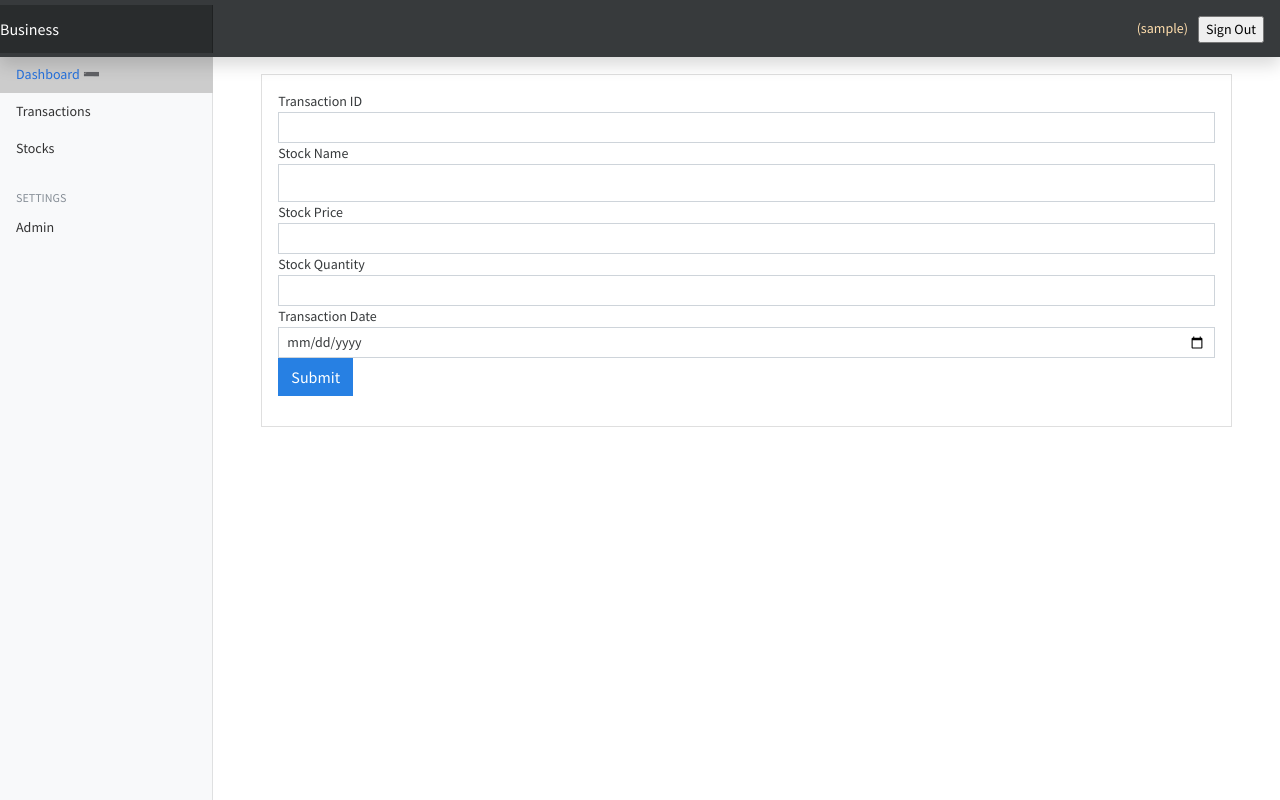
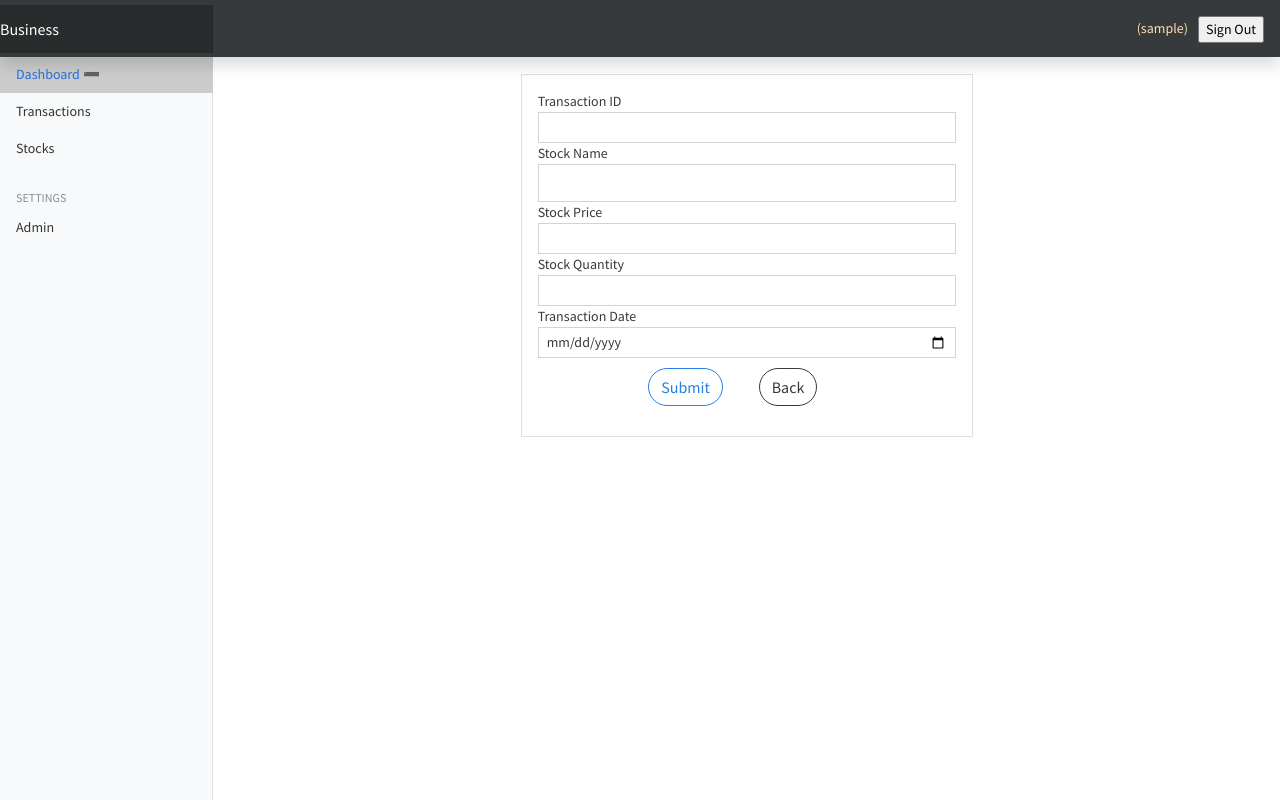
Before and after one commit to jfi1509/Ethan, a Django app: page /add-transaction in a window 1280 px wide. Run offline with Django 3.2, Linux system fonts and the light colour scheme; the visitor is signed in with stand-in values (Sample User, id 1); data that the repository does not hold is empty; some libraries are stand-ins or nearby versions.

Commit message:
Ethan AI | Assignment | Files Cleanup and adding modularity for add edit and delete

```diff
--- a/business/settings.py
+++ b/business/settings.py
@@ -11,7 +11,6 @@ https://docs.djangoproject.com/en/2.1/ref/settings/
 """
 
 import os
-import django_heroku
 
 from django.contrib import messages
 
@@ -40,7 +39,6 @@ INSTALLED_APPS = [
     'django.contrib.sessions',
     'django.contrib.messages',
     'django.contrib.staticfiles',
-    'widget_tweaks',
     'django_filters',
     'transactions',
     'stocks',
@@ -138,7 +136,6 @@ STATICFILES_DIRS = [
 ]
 
 STATIC_ROOT = os.path.join(BASE_DIR, 'static')
-django_heroku.settings(locals())
 
 MESSAGE_TAGS = {
     messages.ERROR : 'danger'
--- a/business/static/css/main.css
+++ b/business/static/css/main.css
@@ -68,3 +68,22 @@
   margin: 0 auto;
   max-width: 500px;
 }
+
+a.save-button,
+input.save-button {
+  margin-top: 10px;
+}
+
+p.delete-text {
+  margin: 0 auto;
+}
+
+a.go-back {
+  margin-left: 125px;
+}
+
+.pagination-text {
+  margin-top: 20px;
+  margin-bottom: 15px;
+  display: inline-block;
+}
--- a/stocks/models.py
+++ b/stocks/models.py
@@ -37,3 +37,4 @@ class Stock(ExternalBase):
 
         verbose_name = 'Stock'
         verbose_name_plural = 'Stocks'
+        ordering = ['-updated_at']
--- /dev/null
+++ b/templates/partials/_add_buttons.html
@@ -0,0 +1,16 @@
+<div class="row">
+    <div class="col-md-3">
+    </div>
+    <div class="col-md-3">
+        <input
+        type="submit"
+        value="Submit"
+        class="btn btn-outline-primary btn-primary-sm save-button rounded-pill"
+        />
+    </div>
+    <div class="col-md-3">
+        <a class="btn btn-outline-secondary btn-secondary-sm save-button rounded-pill" href="{{request.META.HTTP_REFERER}}" role="button">Back</a>
+    </div>
+    <div class="col-md-3">
+    </div>
+</div>
--- a/templates/partials/_pagination.html
+++ b/templates/partials/_pagination.html
@@ -1,9 +1,9 @@
 <div class="pagination-container">
-    <div class="">
+    <div class="pagination-text">
       Showing page {{page_obj.number}} of {{ page_obj.paginator.num_pages }}
     </div>
 
-    <ul class="pagination align-right float-right mr-auto">
+    <ul class="pagination mr-auto pagination-indicator">
       {% if page_obj.has_previous %}
         <li {% if page_obj.number == 1 %} class="page-item active" {% endif %}><a class="page-link" href="?page=1">&laquo; 1</a></li>
         <li class="page-item"> <a class="page-link" href="?page={{ page_obj.previous_page_number }}">Previous</a></li>
--- a/templates/stocks/edit_stock.html
+++ b/templates/stocks/edit_stock.html
@@ -32,11 +32,7 @@
           />
         </div>
 
-        <input
-          type="submit"
-          value="Save"
-          class="btn btn-primary btn-primary-sm"
-        />
+        {% include 'partials/_edit_buttons.html' %}
       </form>
     </div>
   </div>
--- a/templates/stocks/index.html
+++ b/templates/stocks/index.html
@@ -23,7 +23,7 @@
 
     {% if perms.stocks.view_stock %}
       {% for stock in page_obj%}
-        <button class="accordion mt-3">{{stock.id}}</button>
+        <button class="accordion mt-3">{{stock.name}}</button>
         <div class="panel">
           <div class="app-table">
             <table class="table table-stripped table-hover">
--- a/templates/transactions/add_transaction.html
+++ b/templates/transactions/add_transaction.html
@@ -1,7 +1,7 @@
 {% extends 'base.html' %}
 {% block content %}
 
-<div class="container mt-4 main-container">
+<div class="container mt-4 main-container edit-card">
   <div class="card">
     <div class="card-body">
       <form action="{% url 'add-transaction' %}" method="post">
@@ -60,11 +60,7 @@
           />
         </div>
 
-        <input
-          type="submit"
-          value="Submit"
-          class="btn btn-primary btn-primary-sm"
-        />
+        {% include 'partials/_add_buttons.html' %}
       </form>
     </div>
   </div>
--- a/transactions/urls.py
+++ b/transactions/urls.py
@@ -8,5 +8,5 @@ urlpatterns = [
     path('transactions', views.index, name="transactions"),
     path('add-transaction', views.add_transaction, name="add-transaction"),
     path('edit-transaction/<int:id>', views.edit_transaction, name="edit-transaction"),
-    path('transaction-delete/<int:id>', views.delete_transaction, name="delete-transaction"),
+    path('delete-transaction/<int:id>', views.delete_transaction, name="delete-transaction"),
 ]
--- a/transactions/views.py
+++ b/transactions/views.py
@@ -146,7 +146,7 @@ def edit_transaction(request, id):
 
             transaction.save()
 
-            messages.success(request, 'Transaction updated successfully')
+            messages.success(request, f'{transaction_id } updated successfully')
             return redirect('transactions')
     except Exception as e:
         messages.error(request, f'Something went wrong while editing transaction : {e}')
@@ -157,9 +157,12 @@ def edit_transaction(request, id):
 def delete_transaction(request, id):
     try:
         transaction = Transaction.objects.get(pk=id)
-        transaction.delete()
-        messages.success(request, 'Transaction Deleted')
+        if request.method == 'POST':
+            transaction.delete()
+            messages.success(request, 'Transaction Deleted')
+            return redirect('transactions')
+
+        return render(request, 'partials/_delete_item.html', {'item' : transaction})
     except Exception as e:
         messages.error(request, f'Something went wrong while deleting transaction : {e}')
-    finally:
         return redirect('transactions')
```
Also changed, not shown: authentication/utils.py (deleted, +0 -11 lines), requirements.txt (+0 -7 lines), stocks/views.py (+7 -4 lines), templates/partials/_delete_item.html (added, +15 -0 lines), templates/partials/_edit_buttons.html (added, +16 -0 lines), templates/stocks/add_stock.html (+2 -6 lines), templates/transactions/edit_transaction.html (+4 -6 lines), README.md.
